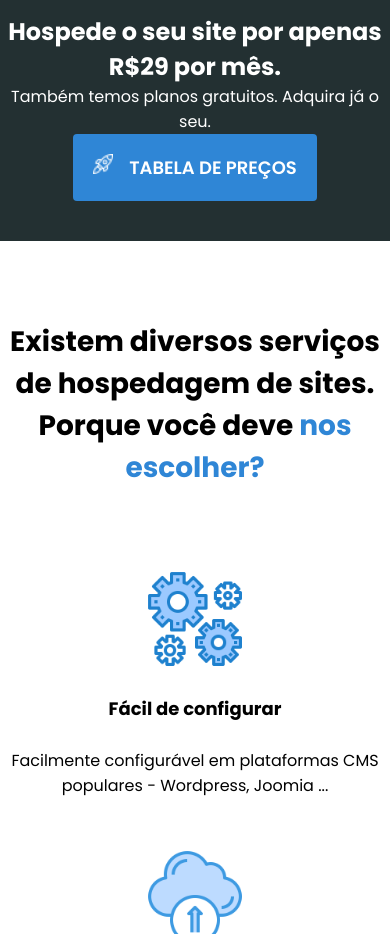
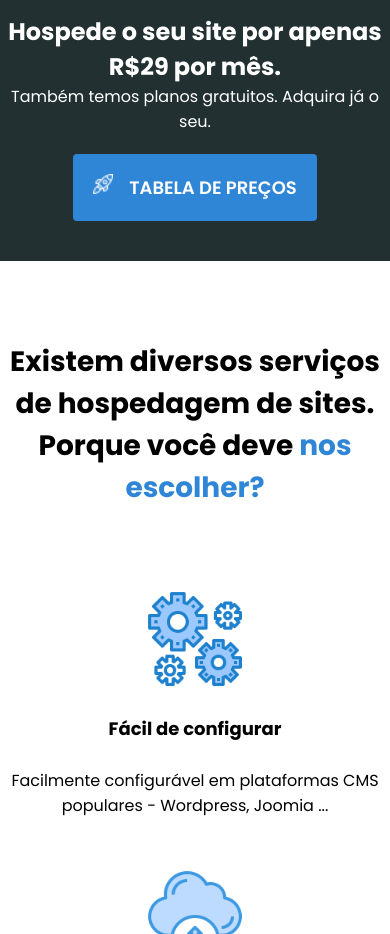
Before and after one commit to ericleirosario/alfa-tech, a plain HTML site: page index.html in a window 390 px wide. Shown: the part 1060-1994 px from the top of the page. Drawn offline with Linux system fonts and the light colour scheme.

Commit message:
Add files via upload

```diff
--- a/css/home.css
+++ b/css/home.css
@@ -357,7 +357,7 @@ footer {
 
 /* @media */
 
-@media (max-width: 390px) {
+@media (max-width: 414px) {
     #topo {
         width: 100%;
         display: flex;
@@ -398,6 +398,10 @@ footer {
         width: 96%;
         display: flex;
         flex-direction: column;
+    }
+
+    .announcement1 {
+        margin-top: 20px;
     }
 
     .section-information {
--- a/css/tabeladeprecos.css
+++ b/css/tabeladeprecos.css
@@ -199,7 +199,7 @@ footer {
 
 /* @media */
 
-@media (max-width: 390px) {
+@media (max-width: 414px) {
     #topo {
         width: 100%;
         display: flex;
```
